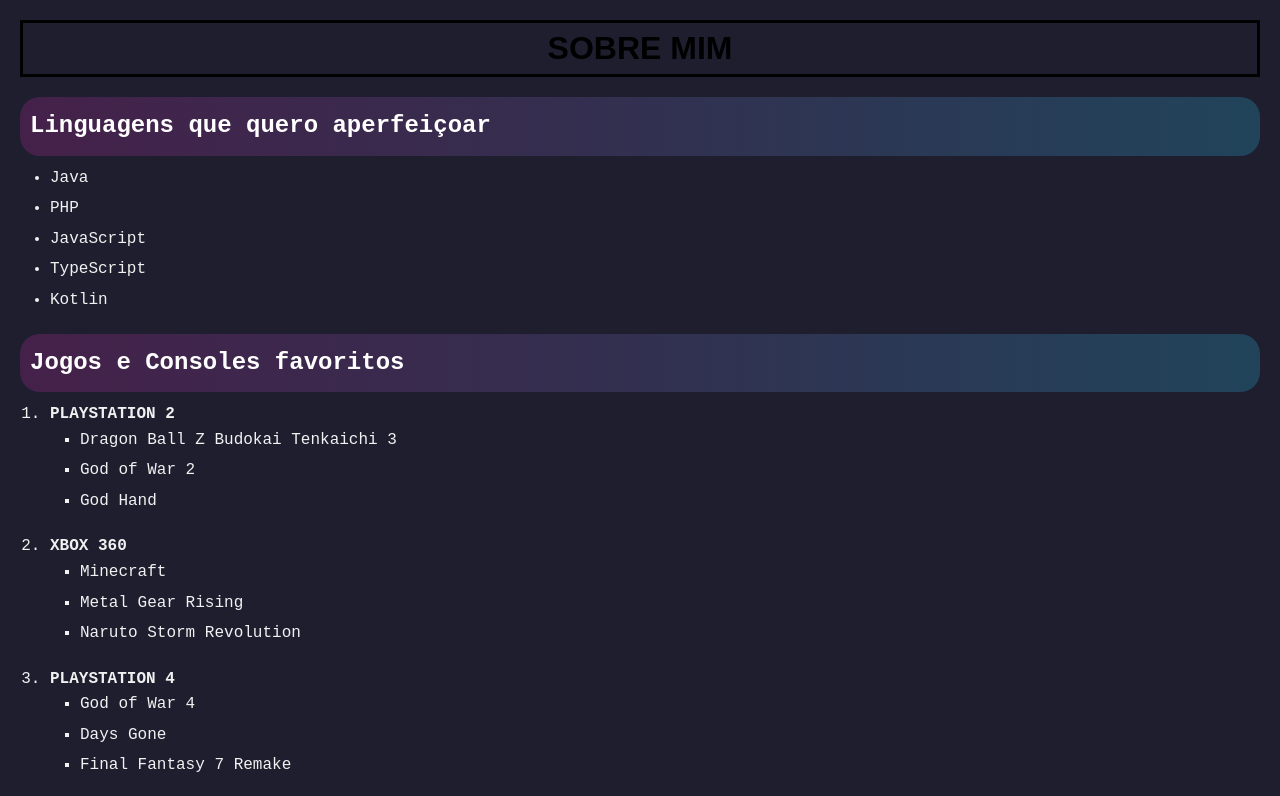
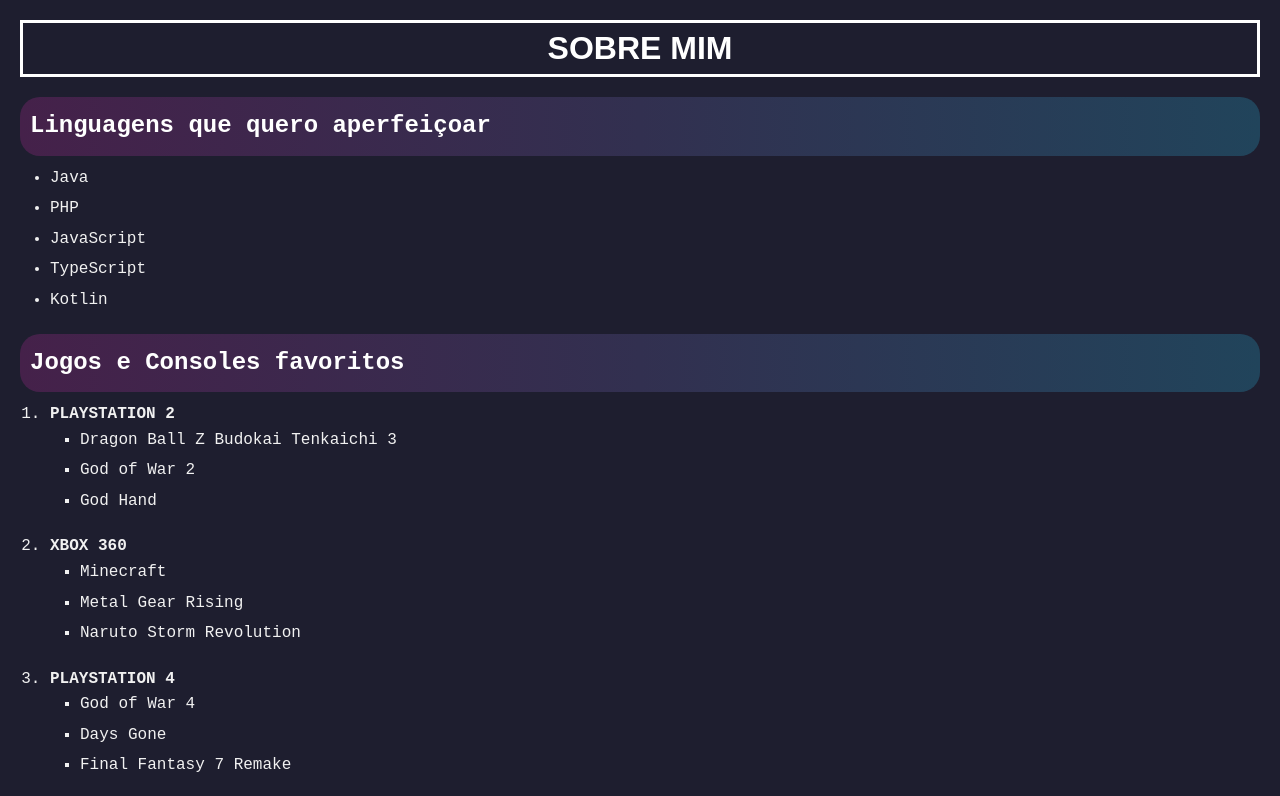
Before and after one commit to Tiagomillos/projeto-tiago, a plain HTML site: page pag002.html in a window 1280 px wide. Shown: the top 796 px of the page. Drawn offline with Linux system fonts and the light colour scheme.

Commit message:
alterações

```diff
--- a/pag002.html
+++ b/pag002.html
@@ -28,7 +28,7 @@
     </style>
   </head>
   <body>
-    <h1>SOBRE MIM</h1>
+    <h1 class="MIM">SOBRE MIM</h1>
 
     <h2>Linguagens que quero aperfeiçoar</h2>
     <ul type="I">
--- a/style.css
+++ b/style.css
@@ -17,6 +17,10 @@
     color: #f1f1f1;
     padding: 20px;
     line-height: 1.6;
+  }
+
+  .MIM{
+    color: white;
   }
 
   /* Títulos */
```
